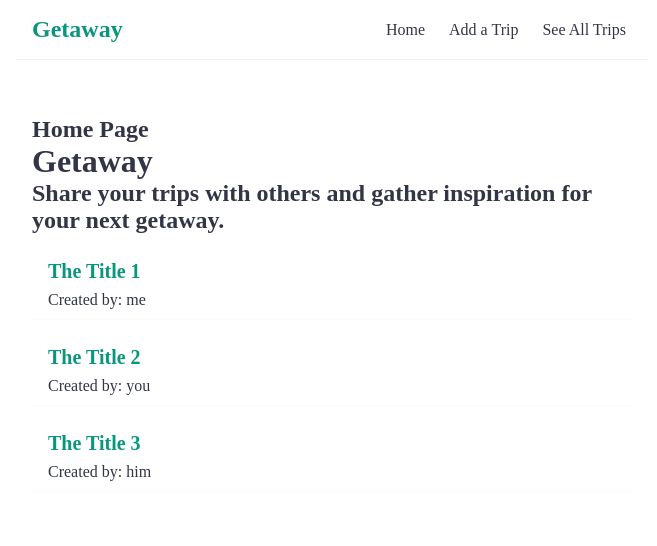
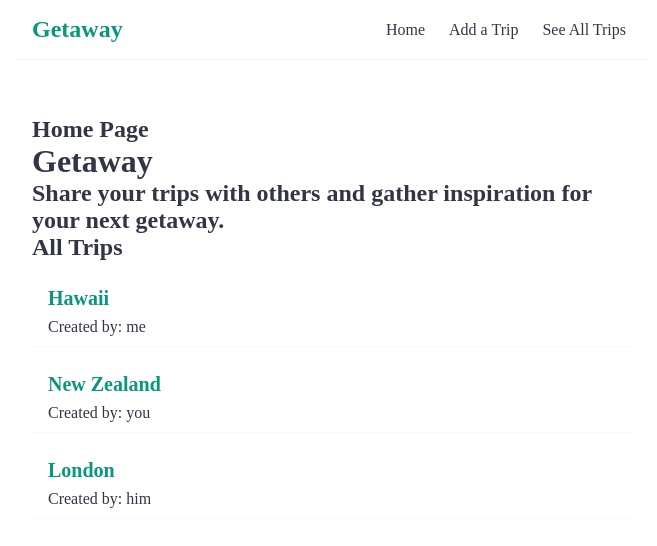
Before and after one commit to mega-bailey/getaway-v1, a React (Create React App) app: page / in a window 1280 px wide. Shown: the top 546 px of the page, without its empty margins (308-965 px from the left). Built offline with nearby package versions, Linux system fonts and the light colour scheme; data requests are answered from the project's data file; a web font is replaced by a local one.

Commit message:
Add logic

```diff
--- /dev/null
+++ b/data/db.json
@@ -0,0 +1,23 @@
+{
+    "trips": [
+        {
+            "title": "Hawaii",
+            "body": "laskjdlfa lasjdflasj falsjdflasjdf;alsjdfa;lsjfda;lsjdf;alskdjfas;ldfja;lsjdfa;lsdjfasl;jdf;asljf;asjf;asjfa;sljfd;aslfja;slfja;sldfjlasjfl;asjf;asldjf;asljdfa;skdjfal;sjdfal;skdfjas;ldkfja;slkfjasljfa;lsjf;asljfalsjdfoqwjeofasf;dasdfjqwjfalsjdfoasjdfliasujjqwe;ofja;sldghoqigvopiegnpowniuegopwrgcwpmgyorwenprovtuypenorcutowutpoweiut",
+            "author": "me",
+            "id": 1
+        },
+        {
+            "title": "New Zealand",
+            "body": "laskjdlfa lasjdflasj falsjdflasjdf;alsjdfa;lsjfda;lsjdf;alskdjfas;ldfja;lsjdfa;lsdjfasl;jdf;asljf;asjf;asjfa;sljfd;aslfja;slfja;sldfjlasjfl;asjf;asldjf;asljdfa;skdjfal;sjdfal;skdfjas;ldkfja;slkfjasljfa;lsjf;asljfalsjdfoqwjeofasf;dasdfjqwjfalsjdfoasjdfliasujjqwe;ofja;sldghoqigvopiegnpowniuegopwrgcwpmgyorwenprovtuypenorcutowutpoweiut",
+            "author": "you",
+            "id": 2
+        },
+        {
+            "title": "London",
+            "body": "laskjdlfa lasjdflasj falsjdflasjdf;alsjdfa;lsjfda;lsjdf;alskdjfas;ldfja;lsjdfa;lsdjfasl;jdf;asljf;asjf;asjfa;sljfd;aslfja;slfja;sldfjlasjfl;asjf;asldjf;asljdfa;skdjfal;sjdfal;skdfjas;ldkfja;slkfjasljfa;lsjf;asljfalsjdfoqwjeofasf;dasdfjqwjfalsjdfoasjdfliasujjqwe;ofja;sldghoqigvopiegnpowniuegopwrgcwpmgyorwenprovtuypenorcutowutpoweiut",
+            "author": "him",
+            "id": 3
+        }
+
+    ]
+}
--- a/src/AllTrips.js
+++ b/src/AllTrips.js
@@ -0,0 +1,19 @@
+const AllTrips = ({ trips, title}) => {
+    // const trips = props.trips;
+    // const title = props.title;
+
+
+    return (
+        <div className="trip-list">
+            <h2>{title}</h2>
+            {trips.map((trip) => (
+            <div className="trip-preview" key={trip.id}>
+                <h2>{trip.title}</h2>
+                <p>Created by: {trip.author}</p>
+            </div>
+        ))}
+        </div>
+     );
+}
+
+export default AllTrips;
--- a/src/Home.js
+++ b/src/Home.js
@@ -1,16 +1,33 @@
-import { useState } from "react";
+import { useState, useEffect } from "react";
+import AllTrips from './AllTrips';
 
 const Home = () => {
 // const [name, setName] = useState('Stranger');
+// const handleClick = () => {
+//     setName('yourname')
+// }
+const [trips, setTrips] = useState(null);
+const [isPending, setIsPending] = useState(true);
+const [error, setError] = useState(null);
 
-// const handleClick = () => {
-//     setName('luigi')
-// }
-const [trips, setTrips] = useState([
-    { title: 'The Title 1', body: 'alsdjfas;ldfjas;ldfjas;dlkjf', author: 'me', id:'1'},
-    { title: 'The Title 2', body: 'alsdjfas;ldfjas;ldfjas;dlkjf', author: 'you', id:'2'},
-    { title: 'The Title 3', body: 'alsdjfas;ldfjas;ldfjas;dlkjf', author: 'him', id:'3'},
-])
+useEffect(() => {
+    fetch('http://localhost:8000/trips')
+    .then(res => {
+        if(!res.ok){
+            throw Error('Could not fetch data');
+        }
+        return res.json()
+    })
+    .then(data => {
+       setTrips(data);
+       setIsPending(false);
+       setError(null);
+    })
+    .catch(err => {
+        setIsPending(false);
+        setError(err.message);
+    })
+}, []);
 
     return (
         <div className="home">
@@ -18,13 +35,11 @@ const [trips, setTrips] = useState([
             <h1>Getaway</h1>
             {/* <p>{name}</p> */}
        <h2>Share your trips with others and gather inspiration for your next getaway.</h2>
-        {trips.map((trip) => (
-            <div className="trip-preview" key={trip.id}>
-                <h2>{trip.title}</h2>
-                <p>Created by: {trip.author}</p>
-            </div>
-        ))}
-
+       {isPending && <div>Loading...</div>}
+       {trips && <AllTrips trips={trips} title="All Trips"/> } {/* props */}
+       {error && <div>{error}</div>}
+        {/* <button onClick={() => setName('me')}>change name</button>
+ <p>{name}</p> */}
         </div>
      );
 }
```
